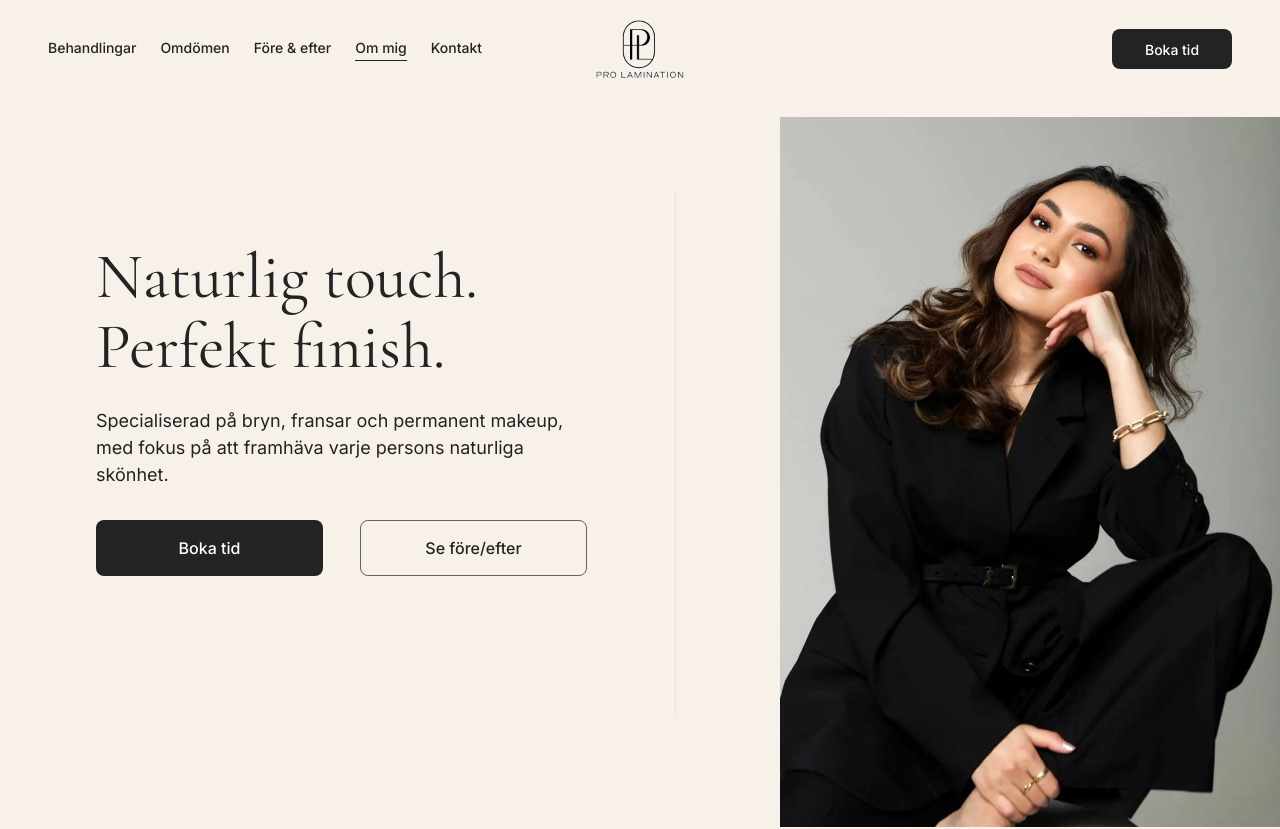
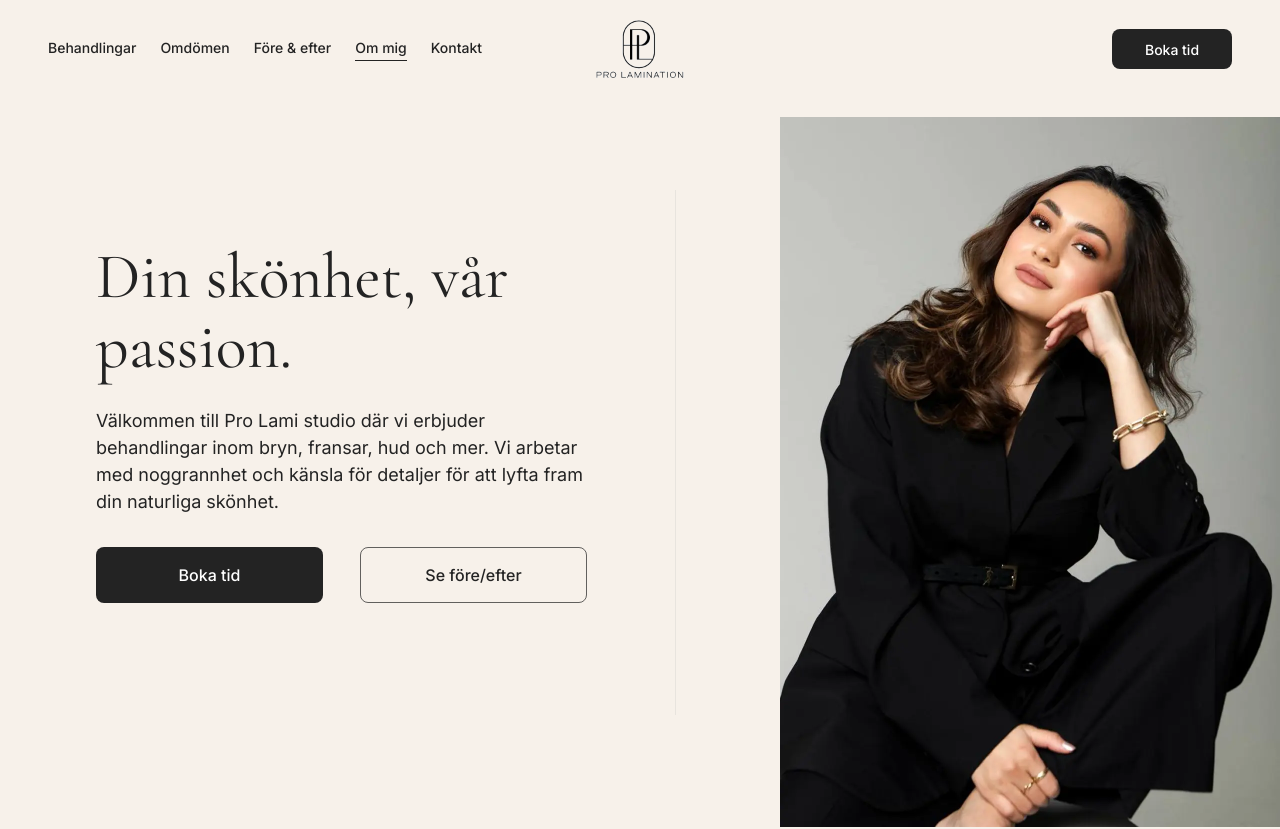
Before and after one commit to azuthedev/ProLami, a React (Vite) app: page / in a window 1280 px wide. Shown: the top 829 px of the page. Built offline with nearby package versions, Linux system fonts and the light colour scheme.

Commit message:
Update Hero component content for localization

```diff
--- a/src/components/Hero.tsx
+++ b/src/components/Hero.tsx
@@ -29,11 +29,11 @@ const imageVariants = {
 
 const CONTENT = {
   headline: {
-    line1: 'Naturlig touch.',
-    line2: 'Perfekt finish.',
+    line1: 'Din skönhet,',
+    line2: 'vår passion.',
   },
   subline:
-    'Specialiserad på bryn, fransar och permanent makeup, med fokus på att framhäva varje persons naturliga skönhet.',
+    'Välkommen till  Pro Lami studio  där vi erbjuder behandlingar inom bryn, fransar, hud och mer. Vi arbetar med noggrannhet och känsla för detaljer för att lyfta fram din naturliga skönhet.',
   cta: {
     primary: {
       text: 'Boka tid',
```
